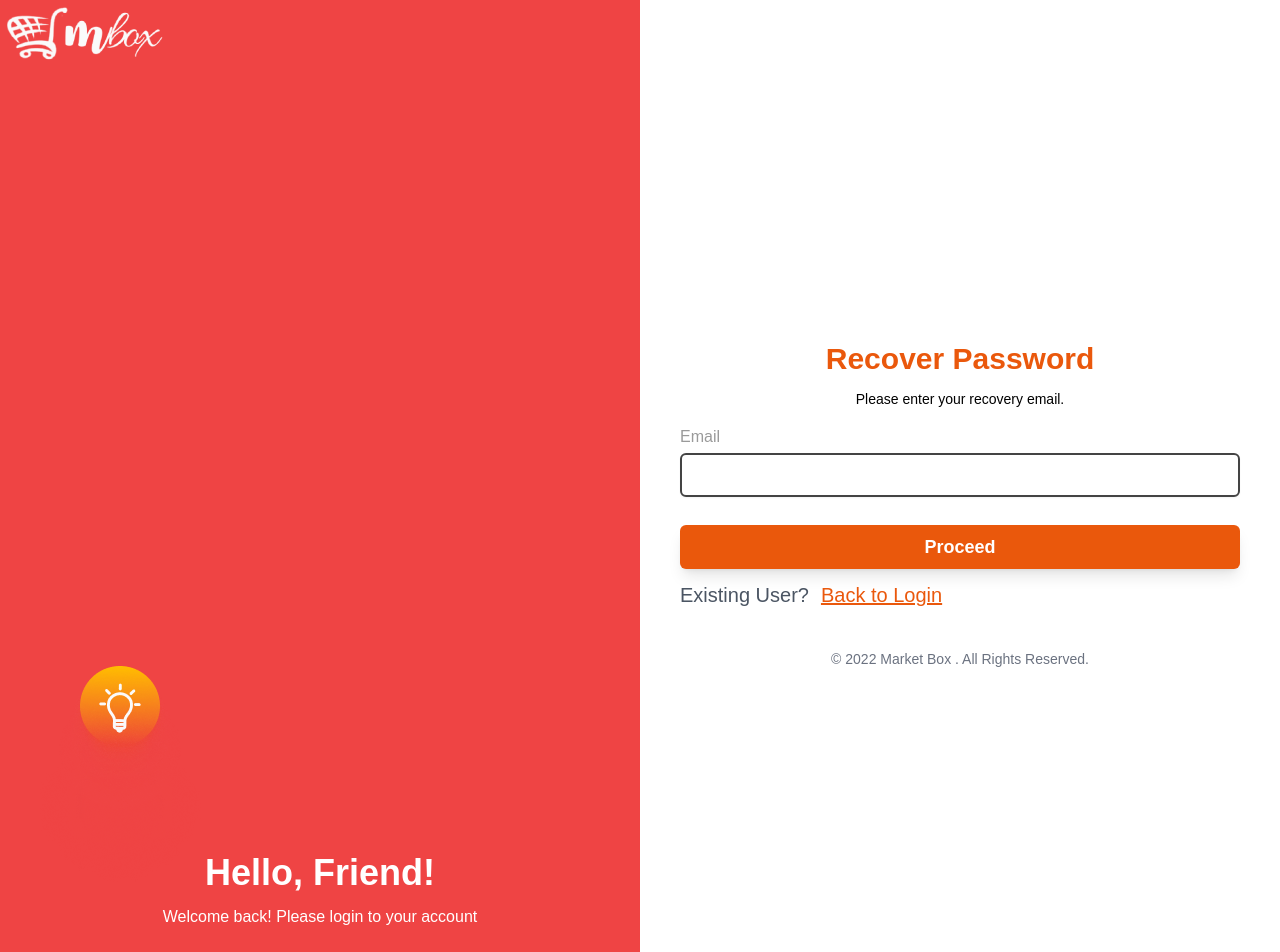
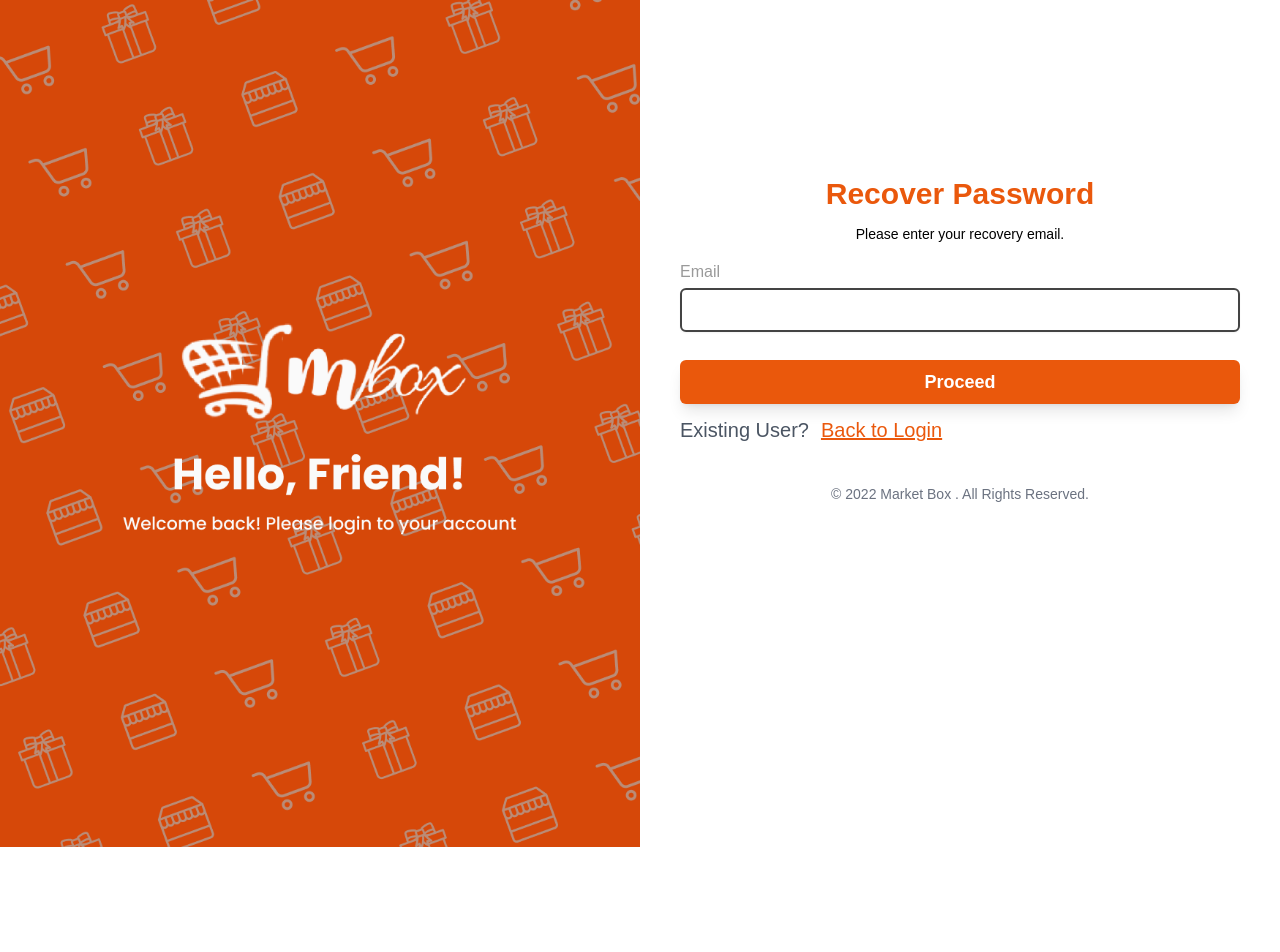
Before and after one commit to mbox-project/mbox-user, a Next.js app: page /auth/forgot-password in a window 1280 px wide. Shown: the top 952 px of the page. After the commit the page ends 854 px from the top, so only its background shows below. Built offline with nearby package versions, Linux system fonts and the light colour scheme; a web font is replaced by a local one.

Commit message:
added auth pages bg

```diff
--- a/pages/auth/forgot-password/index.jsx
+++ b/pages/auth/forgot-password/index.jsx
@@ -1,6 +1,5 @@
 import React from "react";
-import logo from "../../../public/images/logo.png";
-import icon from "../../../public/images/icon.png";
+import recoverpasswordimg from "../../../public/images/loginbg.png";
 import Button from "../../../components/Button";
 import Input from "../../../components/Input";
 import Label from "../../../components/Label";
@@ -20,19 +19,10 @@ function ForgotPassword() {
   };
   return (
     <div className="flex">
-      <div className=" hidden w-1/2  mx-auto min-h-screen lg:block bg-recover-img bg-cover bg-red-500">
-        <Image src={logo} className=" w-32 m-6" />
-        <div className="pt-96 mt-52 mb-20  text-white">
-          <Image src={icon} className=" w-32  mx-auto " />
-          <p className="flex justify-center font-poppins font-extrabold text-4xl -mt-20 ">
-            Hello, Friend!
-          </p>
-          <p className="flex justify-center pt-3 font-poppins text-base  ">
-            Welcome back! Please login to your account
-          </p>
-        </div>
+      <div className=" hidden w-1/2  mx-auto min-h-screen lg:block ">
+        <Image src={recoverpasswordimg} />
       </div>
-      <div className="w-full lg:w-1/2  lg:mx-auto generalbg my-auto">
+      <div className="w-full lg:w-1/2  lg:mx-auto  mt-20 lg:mt-44">
         <div className="w-full  font-poppins text-center">
           <h1 className="lg:text-3xl text-orange-600 text-3xl md:text-5xl lg:pt-0 font-poppins font-extrabold ">
             Recover Password
--- a/pages/auth/register/index.jsx
+++ b/pages/auth/register/index.jsx
@@ -1,6 +1,4 @@
 import React from "react";
-import logo from "../../../public/images/logo.png";
-import icon from "../../../public/images/icon.png";
 import Button from "../../../components/Button";
 import Input from "../../../components/Input";
 import Label from "../../../components/Label";
@@ -8,6 +6,7 @@ import Footer from "../../../components/Footer";
 import Image from "next/image";
 import Link from "next/link";
 import Dropdown from "../../../components/Dropdown";
+import authbg from "../../../public/images/authbg.png";
 
 function Register() {
   const [value, setValue] = React.useState({});
@@ -42,19 +41,7 @@ function Register() {
   return (
     <div className="flex min-h-screen">
       <div className="hidden lg:w-1/2 lg:mx-auto min-h-screen bg-orange-600 lg:block bg-register-img bg-cover">
-        <div className="p-5">
-          <Image src={logo} />
-        </div>
-        <div className="text-white text-center">
-          <Image src={icon} />
-          <p className="flex justify-center font-extrabold text-4xl">
-            Welcome Back!
-          </p>
-          <p className="flex justify-center pt-3 text-base  ">
-            Lets get you all set up. Join the worlds largest pocket-sized
-            marketplace.
-          </p>
-        </div>
+        <Image src={authbg} />
       </div>
       <div className="w-full lg:w-1/2 lg:mx-auto px-4">
         <div className="text-center ">
--- a/pages/auth/reset-password/index.jsx
+++ b/pages/auth/reset-password/index.jsx
@@ -1,6 +1,6 @@
 import React from "react";
-import logo from "../../../public/images/logo.png";
-import icon from "../../../public/images/icon.png";
+import resetpasswordimg from "../../../public/images/loginbg.png";
+
 import Button from "../../../components/Button";
 // import Footer from "../../../components/Footer";
 import Label from "../../../components/Label";
@@ -21,16 +21,7 @@ function ResetPassword() {
   return (
     <div className="flex">
       <div className=" hidden w-1/2 min-h-screen mx-auto lg:block bg-reset bg-cover">
-        <Image src={logo} className=" w-32 m-6" />
-        <div className=" mt-60 pt-96  text-white">
-          <Image src={icon} className=" w-32  mx-auto " />
-          <p className="flex justify-center font-poppins font-extrabold text-2xl -mt-20">
-            Hello,Friend!
-          </p>
-          <p className="flex justify-center pt-3 font-poppins text-base  ">
-            Welcome back! Enter a new password and continue to enjoy MBOX
-          </p>
-        </div>
+        <Image src={resetpasswordimg} />
       </div>
       <div className=" lg:w-1/2 mx-auto w-full inputcolor  ">
         <div className="w-full">
--- a/pages/auth/verify/index.jsx
+++ b/pages/auth/verify/index.jsx
@@ -1,6 +1,6 @@
 import React from "react";
-import icon from "../../../public/images/icon.png";
-import logo from "../../../public/images/logo.png";
+import verify from "../../../public/images/loginbg.png";
+
 import Button from "../../../components/Button";
 import Input from "../../../components/Input";
 // import Footer from "../../../components/Footer";
@@ -29,17 +29,7 @@ function VerifyOTP() {
   return (
     <div className="flex ">
       <div className=" hidden  min-h-screen w-1/2  mx-auto  lg:block bg-verify-img bg-cover ">
-        <Image src={logo} className=" w-32 m-6" />
-        <div className=" mt-96 pt-20 text-white">
-          <Image src={icon} className=" w-32  mx-auto " />
-          <p className="flex justify-center  text-2xl font-bold font-poppins -mt-20">
-            Hello, Friend!{" "}
-          </p>
-          <p className="flex justify-center text-lg ">
-            Welcome back! Enter the OTP sent to your email to continue to enjoy
-            MBOX
-          </p>
-        </div>
+        <Image src={verify} />
       </div>
 
       <div className="w-full lg:w-1/2 lg:mx-auto  px-4">
```
